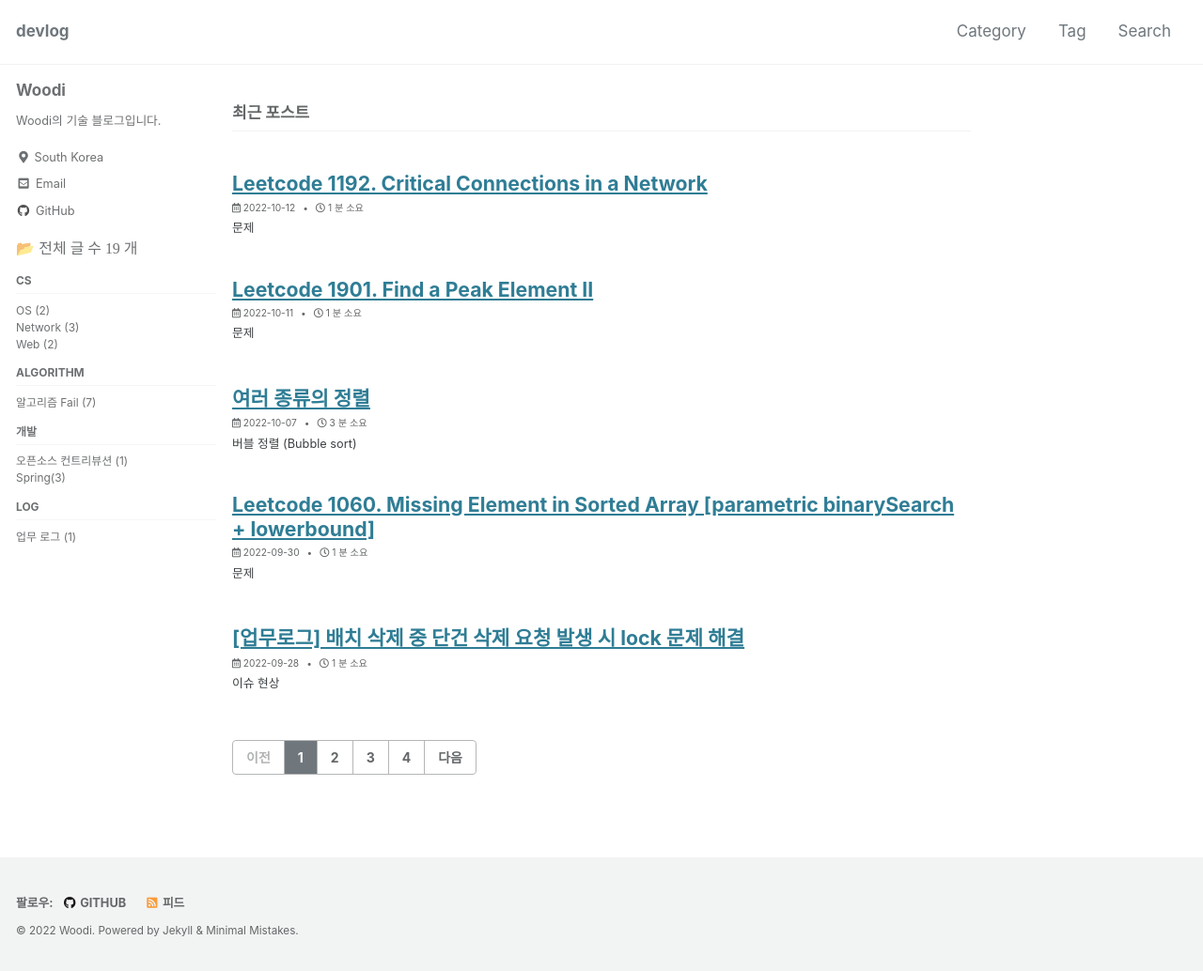
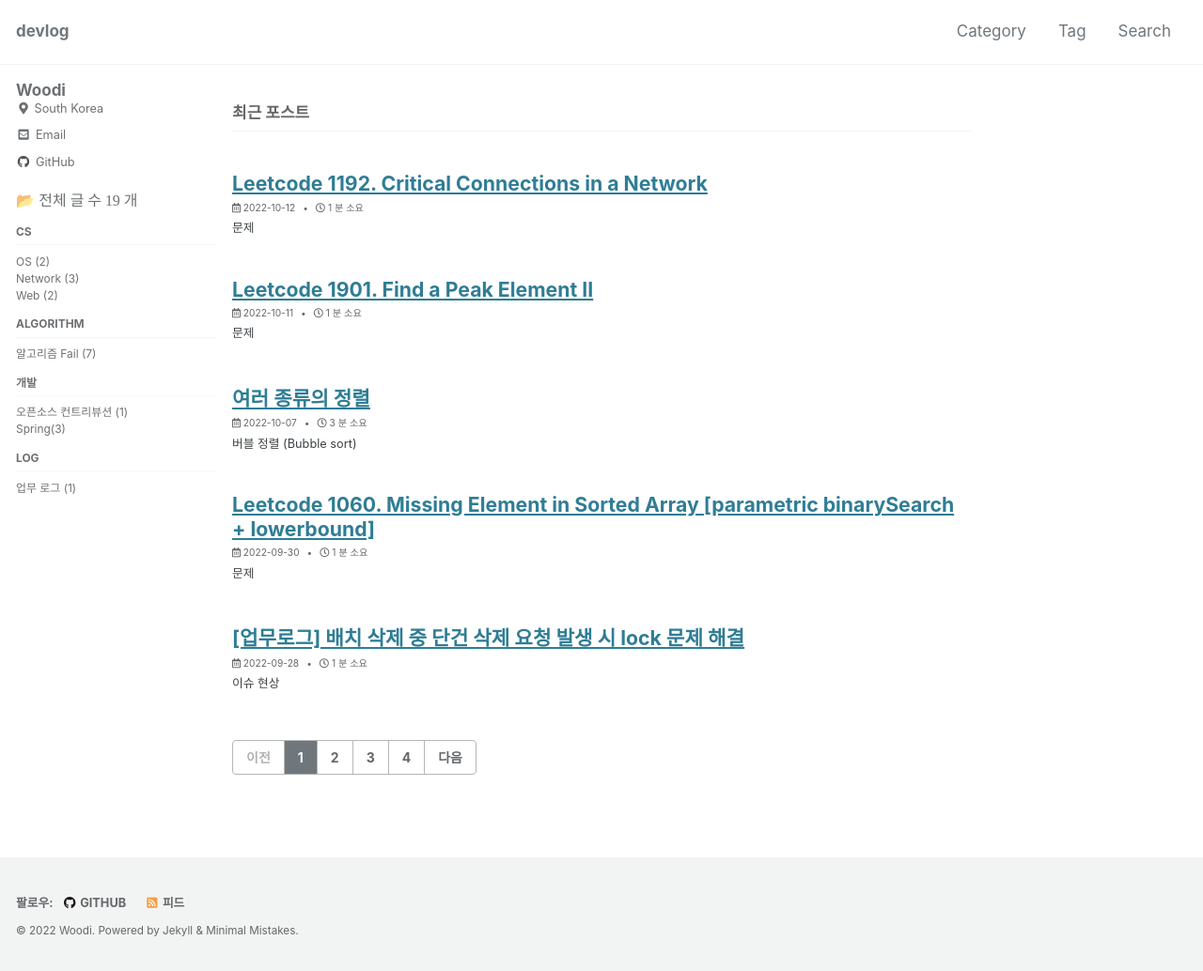
Before and after one commit to kkoldduck2/kkoldduck2.github.io, a Jekyll site: the page built from index.html, in a window 1280 px wide and 1034 px high. Shown: the whole window at 94% size. Built offline with Jekyll 4.4.1, drawn with Linux system fonts in a browser that asks for light colours; cached includes are drawn as plain includes; the list of posts is cut into pages by our own code.

Commit message:
Update _config.yml

```diff
--- a/_config.yml
+++ b/_config.yml
@@ -106,7 +106,7 @@ analytics:
 author:
   name             : "Woodi"
   avatar           : # path of avatar image, e.g. "/assets/images/bio-photo.jpg"
-  bio              : "Woodi의 기술 블로그입니다."
+  bio              : # "Woodi의 기술 블로그입니다."
   location         : "South Korea"
   email            :
   links:
```
